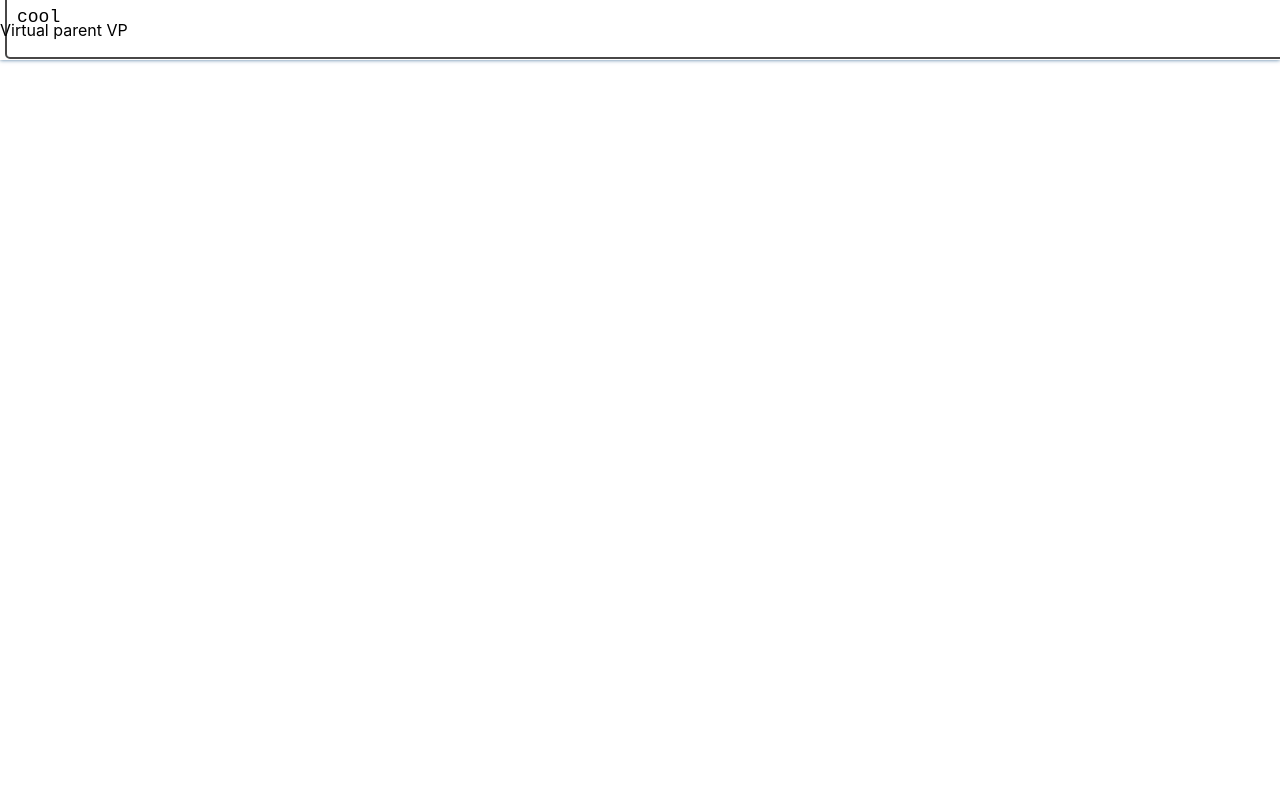
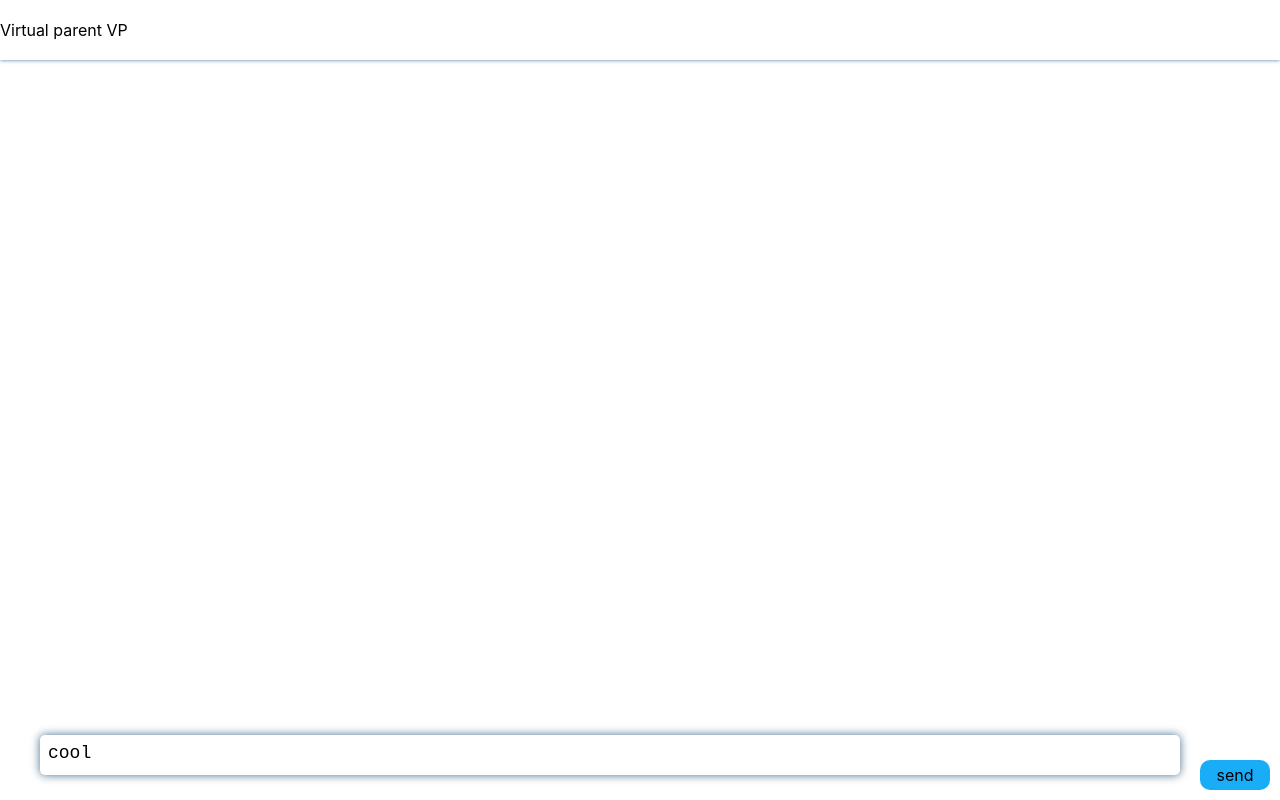
Before and after one commit to PaulleDemon/Virtual-parent, a React (Create React App) app: page / in a window 1280 px wide. Built offline with nearby package versions, Linux system fonts and the light colour scheme.

Commit message:
completed

```diff
--- a/src/chat-page.js
+++ b/src/chat-page.js
@@ -19,7 +19,11 @@ const ChatPage = () => {
             <div className="chat-body">
 
             </div>
-            <AutoHeightTextarea value={userMessage} onChange={(e) => setUserMessage(e.target.value)}/>
+
+            <div className="message-container">
+                <AutoHeightTextarea value={userMessage} onChange={(e) => setUserMessage(e.target.value)}/>
+                <div className="btn">send</div>
+            </div>
         </div>
     )
 
--- a/src/index.css
+++ b/src/index.css
@@ -1,3 +1,7 @@
+*{
+	box-sizing: border-box;
+}
+
 body {
   margin: 0;
   font-family: -apple-system, BlinkMacSystemFont, 'Segoe UI', 'Roboto', 'Oxygen',
@@ -5,7 +9,6 @@ body {
     sans-serif;
   -webkit-font-smoothing: antialiased;
   -moz-osx-font-smoothing: grayscale;
-  height: 100%;
 }
 
 code {
@@ -15,8 +18,19 @@ code {
 
 .root, .App {
     height: 100vh;
+
+    /* flex-direction: column; */
 }
 
+
+.row{
+	display: flex;
+}
+
+.center{
+	justify-content: center;
+	align-items: center;
+}
 
 /* ---------------- chat mafia ------------- */
 
@@ -26,7 +40,6 @@ code {
   height: 100%;
   width: 100%;
   overflow: hidden;
-  /* background-color: #19adf8; */
 }
 
 .info{
@@ -41,19 +54,17 @@ code {
 	z-index: 2;
 	width: 100%;
 	display: flex;
-	background-color: var(--chat-header);
+	background-color: #fff;
 	height: 60px;
 	align-items: center;
 	justify-content: space-between;
 	box-shadow: 0 0 4px #4b779d;
 }
 
-
-
 .chat-body{
 	position: relative;
 	top: 60px;
-	height: calc(100% - 120px);
+	height: calc(100% - 80px);
 	padding: 20px;
 	overflow-y: auto;
 	overflow-x: hidden;
@@ -64,11 +75,6 @@ code {
 	width: 100%;
 	justify-self: center;
 	align-self: center;
-	background-color: var(--chat-background);
-	background-repeat: no-repeat;
-	background-attachment: fixed;
-	background-position: center;
-	background-size: contain;
 }
 
 /* ------------------ chat card --------------------- */
@@ -97,28 +103,6 @@ code {
 	box-shadow: 0 0 10px #4b779d;
 }
 
-.chat-card .user-icon{
-  width: 40px;
-  height: 40px;
-  /* clip-path: circle(50%); */
-background-color: #000000;
-  box-shadow: 0 0 10px #4b779d;
-  margin-top: auto;
-  background-size:     cover;
-  background-repeat:   no-repeat;
-  background-position: center center;
-}
-
-.chat-card .chat-media{
-  max-width: 90%;
-  max-height: 600px;
-  padding: 2px;
-  height: auto;
-  width: auto;
-  border-radius: 20px;
-  box-shadow: 0 0 10px #4b779d;
-}
-
 .sender{
   justify-content: end;
 }
@@ -139,31 +123,60 @@ background-color: #000000;
 }
 
 
+.message-container{
+    width: 100%;
+    z-index: 2;
+    display: flex;
+    width: 100%;
+    height: fit-content;
+    justify-content: center;
+    align-items: center;
+    position: fixed;
+    bottom: 0px;
+}
+
+.btn{
+	background-color: #19adf8;
+	border-radius: 10px;
+	padding: 5px;
+	min-width: 70px;
+	text-align: center;
+	margin: 10px;
+}
+
+.btn:hover{
+	background-color: #006ea4;
+	cursor: pointer;
+}
+
+
 /* ------------- auto resize text box -------------------------- */
 .autoresize-container{
+    position: relative;
+    bottom: 5px;
     display: flex;
     flex-direction: column;
     padding: 5px;
     width: 100%;
-    height: 100%;
-    background-color: #fff;
-    position: fixed;
-    bottom: 0px;
 }
 
 .autoresize{
+	position: absolute;
+    top: auto;
+    bottom: 0px;
+    left: 40px;
     border: 0px;
+	outline: none;
     border-radius: 5px;
     overflow: auto;
     resize: none;
-    width: 100%;
-    max-width: 100%;
-    height: 100%;
-    padding: 10px;
-    outline: none;
+    width: calc(100% - 50px);
+    min-height: 40px;
+    max-height: 150px;
+    padding: 8px;
+    /* padding-right: 130px; */
+    box-shadow: 0 0 10px #477089;
     font-size: 18px;
-    border: 2px solid #484747;
-
 }
 
 .autoresize:focus{
```
